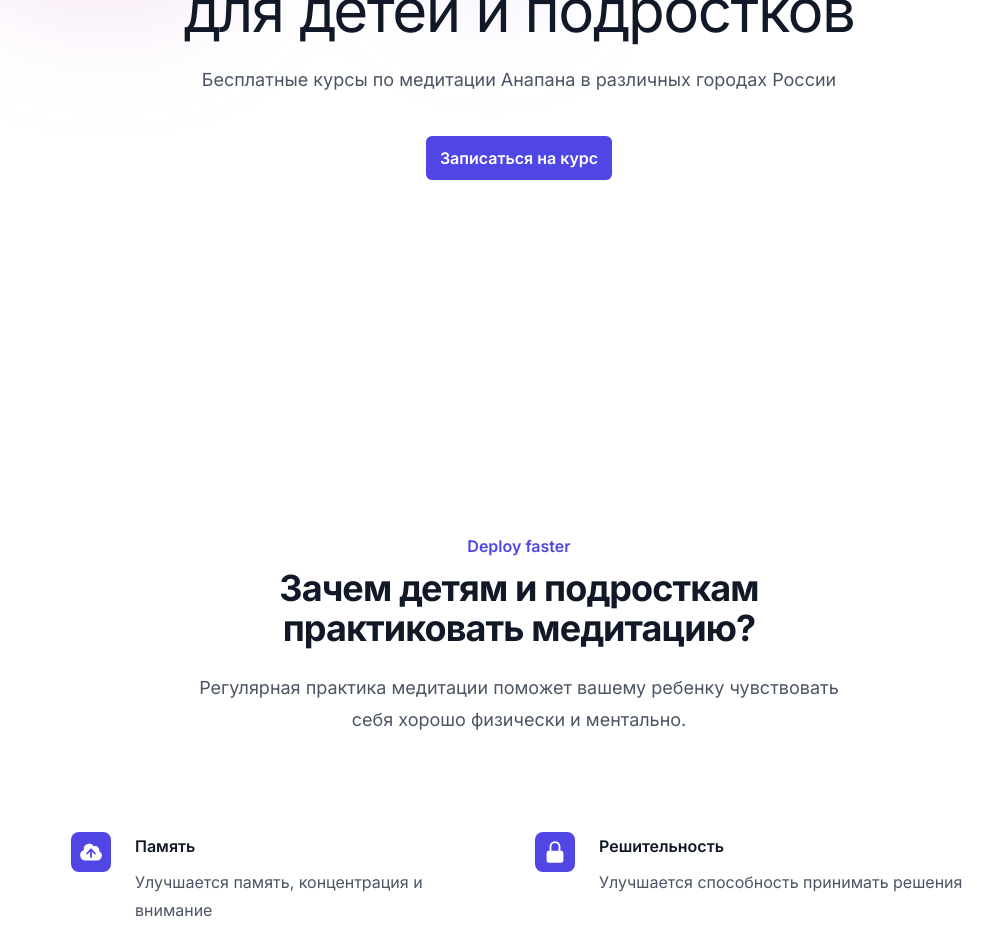
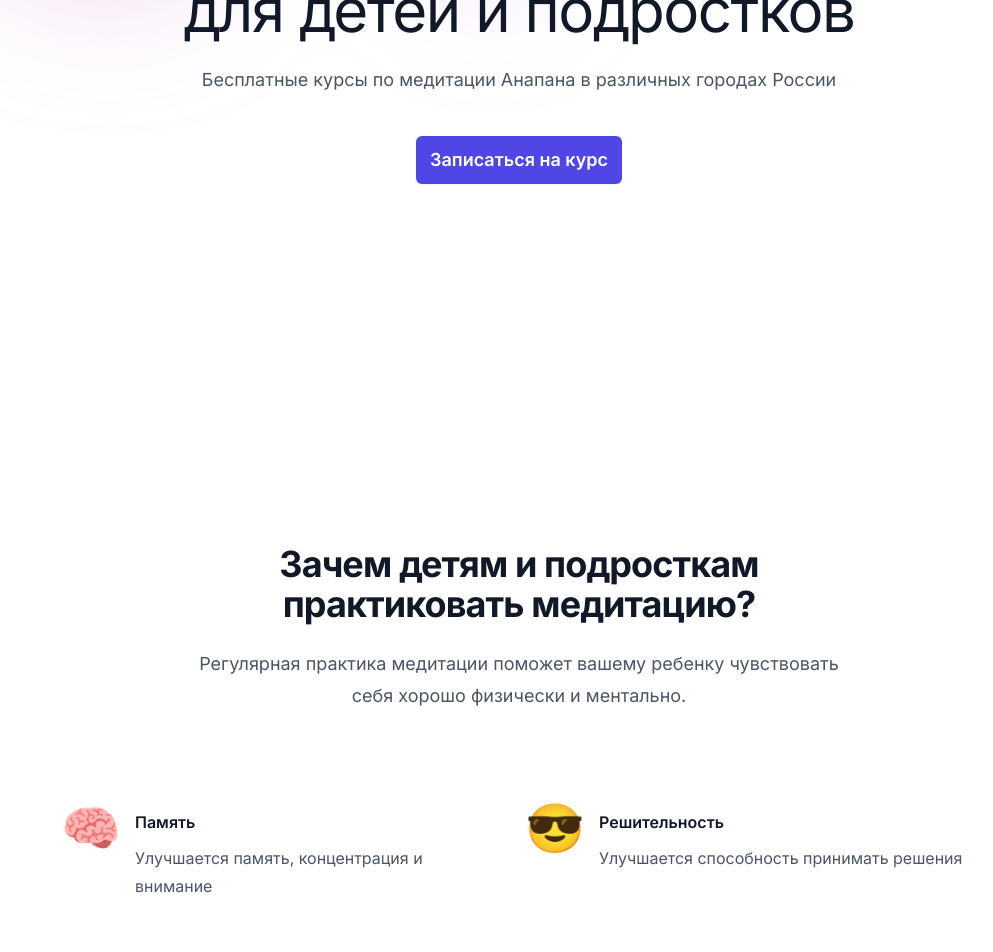
Before and after one commit to ru-dhamma/anapana-for-young-people.ru, a Next.js app: page / in a window 1280 px wide. Shown: the part 360-1312 px from the top of the page, without its empty margins (121-1114 px from the left). Built offline with nearby package versions, Linux system fonts and the light colour scheme.

Commit message:
feat: icons and finetuninig

```diff
--- a/src/app/page.tsx
+++ b/src/app/page.tsx
@@ -139,7 +139,7 @@ export default function Example() {
             <div className="mt-10 flex items-center justify-center gap-x-6">
               <a
                 href="https://www.dhamma.org/ru/schedules/schdullabha#child_course"
-                className="rounded-md bg-indigo-600 px-3.5 py-2.5 text-m font-semibold text-white shadow-sm hover:bg-indigo-500 focus-visible:outline focus-visible:outline-2 focus-visible:outline-offset-2 focus-visible:outline-indigo-600"
+                className="rounded-md bg-indigo-600 px-3.5 py-2.5 text-lg font-semibold text-white shadow-sm hover:bg-indigo-500 focus-visible:outline focus-visible:outline-2 focus-visible:outline-offset-2 focus-visible:outline-indigo-600"
                 target='_blank'
               >
                 Записаться на курс
@@ -183,35 +183,35 @@ const features = [
     name: 'Память',
     description:
       'Улучшается память, концентрация и внимание',
-    icon: CloudArrowUpIcon,
+    icon: "🧠",
   },
   {
     name: 'Решительность',
     description: 'Улучшается способность принимать решения',
-    icon: LockClosedIcon,
+    icon: "😎",
   },
   {
     name: 'Стрессоустойчивость',
     description: 'Снижается тревожность и стресс',
-    icon: ServerIcon,
+    icon: '💆‍♀️',
   },
   {
     name: 'Осознанность',
     description:
       'Повышается осознанность и спокойствие ума',
-    icon: FingerPrintIcon,
+    icon: "🧘‍♂️",
   },
   {
     name: 'Уверенность',
     description:
       'Развивается уверенность в себе',
-    icon: FingerPrintIcon,
+    icon: "🦁",
   },
   {
     name: 'Доброжелательность',
     description:
       'Развивается доброжелательность к людям и открытость к миру',
-    icon: FingerPrintIcon,
+    icon: "🤝",
   },
 ]
 
@@ -220,7 +220,7 @@ function Centered2x2Grid() {
     <div className="bg-white py-24 sm:py-32">
       <div className="mx-auto max-w-7xl px-6 lg:px-8">
         <div className="mx-auto max-w-2xl lg:text-center">
-          <h2 className="text-base font-semibold leading-7 text-indigo-600">Deploy faster</h2>
+          {/* <h2 className="text-base font-semibold leading-7 text-indigo-600">Deploy faster</h2> */}
           <p className="mt-2 text-3xl font-bold tracking-tight text-gray-900 sm:text-4xl">
             Зачем детям и подросткам практиковать медитацию?
           </p>
@@ -233,8 +233,8 @@ function Centered2x2Grid() {
             {features.map((feature) => (
               <div key={feature.name} className="relative pl-16">
                 <dt className="text-base font-semibold leading-7 text-gray-900">
-                  <div className="absolute left-0 top-0 flex h-10 w-10 items-center justify-center rounded-lg bg-indigo-600">
-                    <feature.icon aria-hidden="true" className="h-6 w-6 text-white" />
+                  <div className="absolute left-0 top-0 flex h-10 w-10 items-center justify-center rounded-lg bg-white">
+                    <span className="text-5xl">{feature.icon}</span>
                   </div>
                   {feature.name}
                 </dt>
@@ -275,7 +275,7 @@ function FeatureSection() {
         <div className="mx-auto grid max-w-2xl grid-cols-1 gap-x-8 gap-y-16 sm:gap-y-20 lg:mx-0 lg:max-w-none lg:grid-cols-2">
           <div className="lg:pr-8 lg:pt-4">
             <div className="lg:max-w-lg">
-              <h2 className="text-base font-semibold leading-7 text-indigo-600">Deploy faster</h2>
+              {/* <h2 className="text-base font-semibold leading-7 text-indigo-600">Deploy faster</h2> */}
               <p className="mt-2 text-3xl font-bold tracking-tight text-gray-900 sm:text-4xl">Как начать медитировать и не бросить?</p>
               <p className="mt-6 text-lg leading-8 text-gray-600">
                 Но для того, чтобы получить все преимущества, которые дает медитация, практиковать нужно регулярно - по 10 минут утром и вечером. А как это делать, если нет понимания, с чего начать, и как не бросить? Для этого вашему ребенку и нужно пройти курс медитации анапана. Медитация анапана — это метод помогающий сохранять спокойствие ума, концентрируясь на одном объекте. Естественный объект концентрации – ваше дыхание, которое всегда с вами. Если вы просто осознаете свое дыхание, как оно входит, как оно выходит, ум становится более спокойным и умиротворенным.
```
